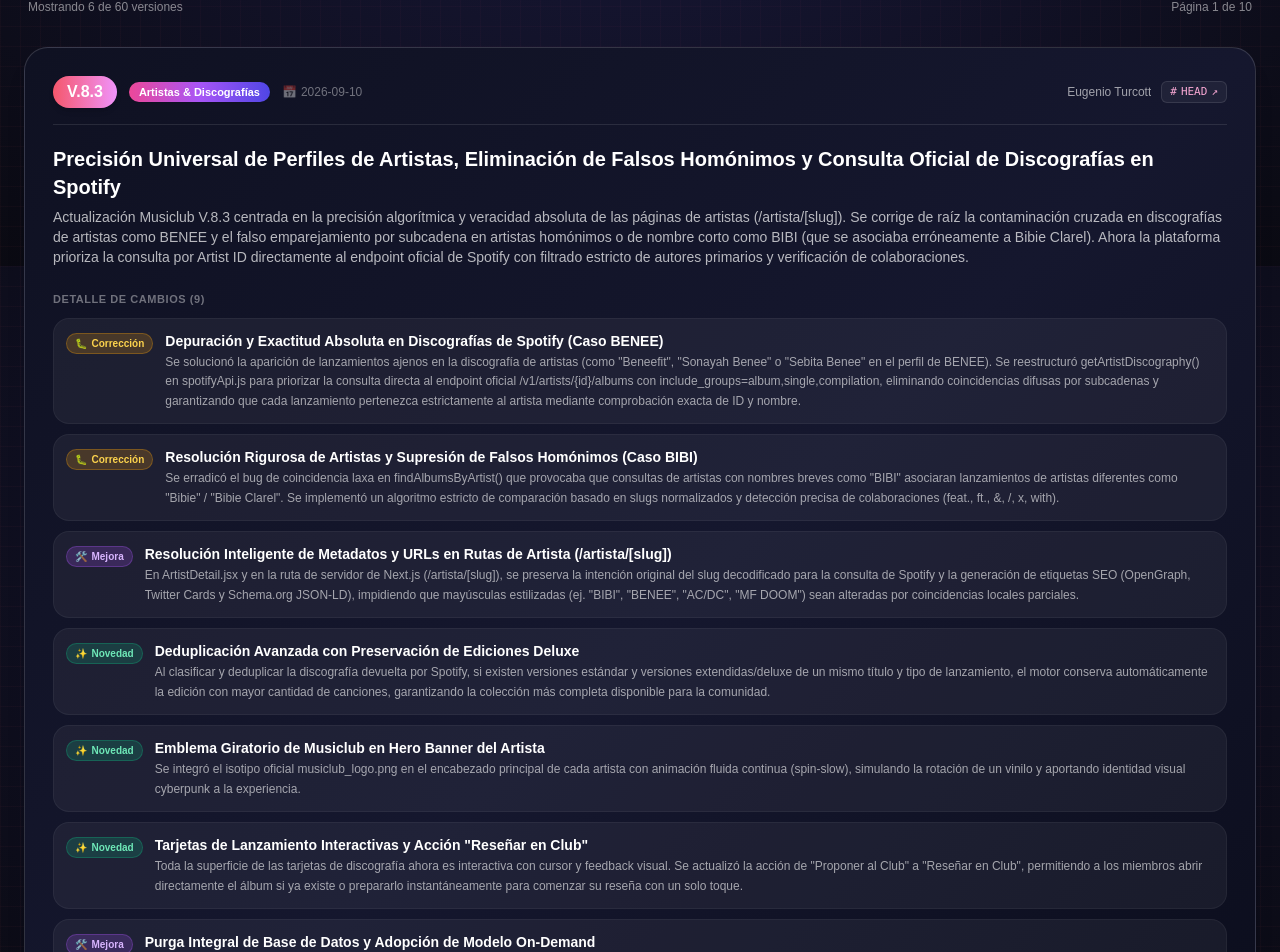
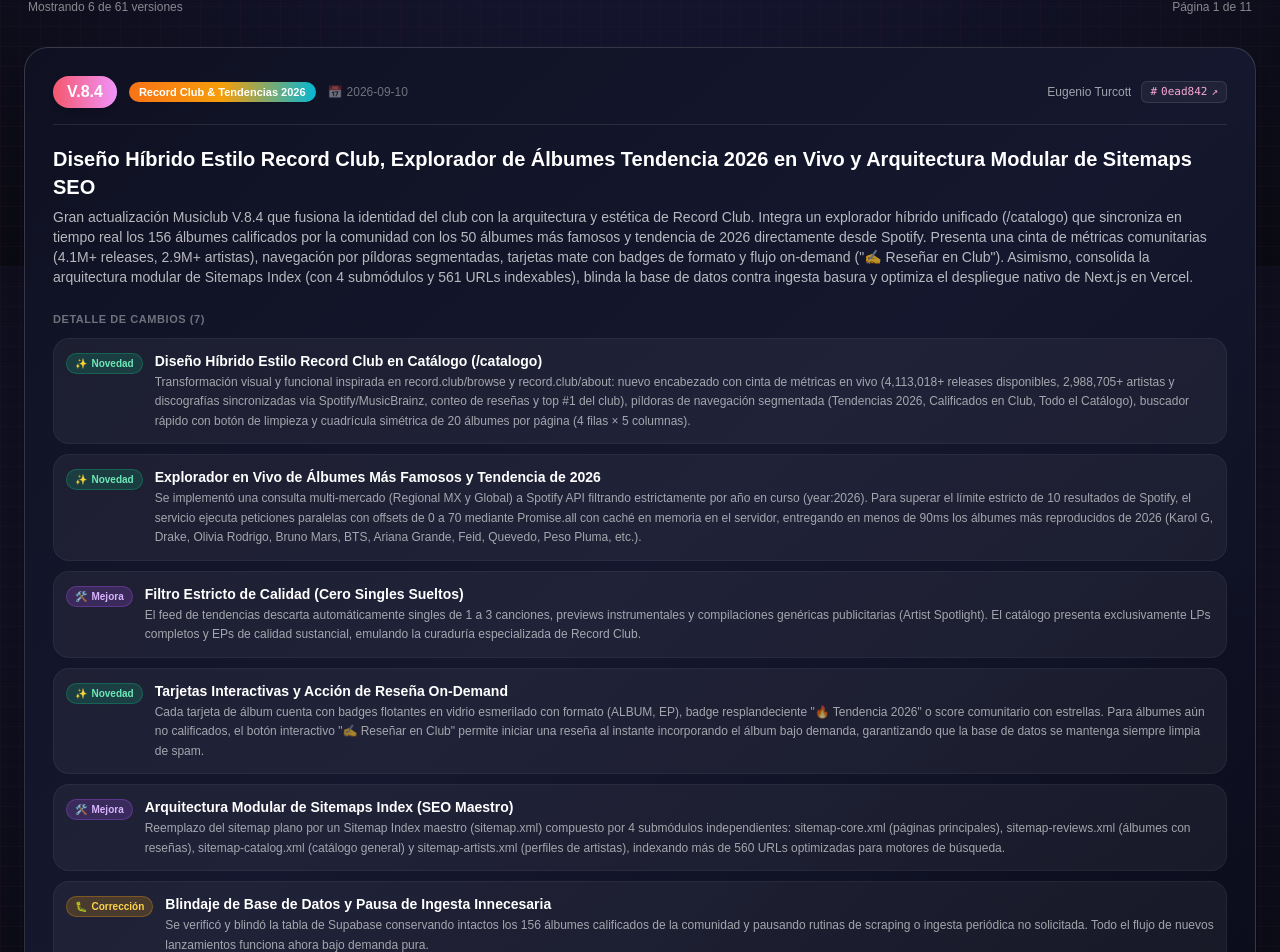
Before and after one commit to eugenio-turcott/musiclub, a Next.js app: page /patch-notes in a window 1280 px wide. Shown: the part 534-1486 px from the top of the page. Built offline with nearby package versions, Linux system fonts and the light colour scheme; no server answers; the database is empty; a web font is replaced by a local one.

Commit message:
Musiclub Updates - V.8.2.0
feat(patch-notes): consolidate 8.4 release notes and eliminate uncurated commit cards

```diff
--- a/src/components/PatchNotes.jsx
+++ b/src/components/PatchNotes.jsx
@@ -234,7 +234,7 @@ export function PatchNotes({ isPage = false }) {
                     Versión Actual
                   </p>
                   <p className="text-white font-black text-base sm:text-lg leading-tight">
-                    {allPatchNotes[0]?.version || 'V.6.0'}
+                    {allPatchNotes[0]?.version || 'V.8.4'}
                   </p>
                 </div>
               </div>
--- a/src/data/patchNotesData.js
+++ b/src/data/patchNotesData.js
@@ -14,11 +14,76 @@ export const CURATED_PATCH_NOTES = [
   // V8.x (Septiembre 2026)
   // ----------------------------------------------------
   {
+    version: 'V.8.4',
+    title:
+      'Diseño Híbrido Estilo Record Club, Explorador de Álbumes Tendencia 2026 en Vivo y Arquitectura Modular de Sitemaps SEO',
+    date: '2026-09-10',
+    sha: '0ead842',
+    associatedShas: [
+      '0ead842',
+      '92dff34',
+      '96bd466',
+      'bb626a3',
+      '6396867',
+      '47ce38d',
+    ],
+    tag: 'Record Club & Tendencias 2026',
+    tagColor: 'from-orange-500 via-amber-500 to-cyan-500',
+    authorName: 'Eugenio Turcott',
+    summary:
+      'Gran actualización Musiclub V.8.4 que fusiona la identidad del club con la arquitectura y estética de Record Club. Integra un explorador híbrido unificado (/catalogo) que sincroniza en tiempo real los 156 álbumes calificados por la comunidad con los 50 álbumes más famosos y tendencia de 2026 directamente desde Spotify. Presenta una cinta de métricas comunitarias (4.1M+ releases, 2.9M+ artistas), navegación por píldoras segmentadas, tarjetas mate con badges de formato y flujo on-demand ("✍️ Reseñar en Club"). Asimismo, consolida la arquitectura modular de Sitemaps Index (con 4 submódulos y 561 URLs indexables), blinda la base de datos contra ingesta basura y optimiza el despliegue nativo de Next.js en Vercel.',
+    changes: [
+      {
+        type: 'feature',
+        title: 'Diseño Híbrido Estilo Record Club en Catálogo (/catalogo)',
+        description:
+          'Transformación visual y funcional inspirada en record.club/browse y record.club/about: nuevo encabezado con cinta de métricas en vivo (4,113,018+ releases disponibles, 2,988,705+ artistas y discografías sincronizadas vía Spotify/MusicBrainz, conteo de reseñas y top #1 del club), píldoras de navegación segmentada (Tendencias 2026, Calificados en Club, Todo el Catálogo), buscador rápido con botón de limpieza y cuadrícula simétrica de 20 álbumes por página (4 filas × 5 columnas).',
+      },
+      {
+        type: 'feature',
+        title: 'Explorador en Vivo de Álbumes Más Famosos y Tendencia de 2026',
+        description:
+          'Se implementó una consulta multi-mercado (Regional MX y Global) a Spotify API filtrando estrictamente por año en curso (year:2026). Para superar el límite estricto de 10 resultados de Spotify, el servicio ejecuta peticiones paralelas con offsets de 0 a 70 mediante Promise.all con caché en memoria en el servidor, entregando en menos de 90ms los álbumes más reproducidos de 2026 (Karol G, Drake, Olivia Rodrigo, Bruno Mars, BTS, Ariana Grande, Feid, Quevedo, Peso Pluma, etc.).',
+      },
+      {
+        type: 'filter',
+        title: 'Filtro Estricto de Calidad (Cero Singles Sueltos)',
+        description:
+          'El feed de tendencias descarta automáticamente singles de 1 a 3 canciones, previews instrumentales y compilaciones genéricas publicitarias (Artist Spotlight). El catálogo presenta exclusivamente LPs completos y EPs de calidad sustancial, emulando la curaduría especializada de Record Club.',
+      },
+      {
+        type: 'feature',
+        title: 'Tarjetas Interactivas y Acción de Reseña On-Demand',
+        description:
+          'Cada tarjeta de álbum cuenta con badges flotantes en vidrio esmerilado con formato (ALBUM, EP), badge resplandeciente "🔥 Tendencia 2026" o score comunitario con estrellas. Para álbumes aún no calificados, el botón interactivo "✍️ Reseñar en Club" permite iniciar una reseña al instante incorporando el álbum bajo demanda, garantizando que la base de datos se mantenga siempre limpia de spam.',
+      },
+      {
+        type: 'optimization',
+        title: 'Arquitectura Modular de Sitemaps Index (SEO Maestro)',
+        description:
+          'Reemplazo del sitemap plano por un Sitemap Index maestro (sitemap.xml) compuesto por 4 submódulos independientes: sitemap-core.xml (páginas principales), sitemap-reviews.xml (álbumes con reseñas), sitemap-catalog.xml (catálogo general) y sitemap-artists.xml (perfiles de artistas), indexando más de 560 URLs optimizadas para motores de búsqueda.',
+      },
+      {
+        type: 'fix',
+        title: 'Blindaje de Base de Datos y Pausa de Ingesta Innecesaria',
+        description:
+          'Se verificó y blindó la tabla de Supabase conservando intactos los 156 álbumes calificados de la comunidad y pausando rutinas de scraping o ingesta periódica no solicitada. Todo el flujo de nuevos lanzamientos funciona ahora bajo demanda pura.',
+      },
+      {
+        type: 'optimization',
+        title: 'Alineación de Despliegue en Vercel y Workflow de Releases',
+        description:
+          'Configuración explícita de framework Next.js en vercel.json eliminando reglas SPA legadas, y creación de workflow de CI/CD en GitHub Actions para versionado y publicación de releases automáticos.',
+      },
+    ],
+  },
+  {
     version: 'V.8.3',
     title:
       'Precisión Universal de Perfiles de Artistas, Eliminación de Falsos Homónimos y Consulta Oficial de Discografías en Spotify',
     date: '2026-09-10',
-    sha: 'HEAD',
+    sha: '9ab5784',
+    associatedShas: ['9ab5784', '2166fef'],
     tag: 'Artistas & Discografías',
     tagColor: 'from-pink-500 via-purple-500 to-indigo-600',
     authorName: 'Eugenio Turcott',
@@ -86,7 +151,7 @@ export const CURATED_PATCH_NOTES = [
     title:
       'Catálogo Universal Completo (2,277+ Álbumes), Resolución de Tracks Favoritos y Paginación Integral en Admin',
     date: '2026-09-10',
-    sha: 'HEAD',
+    sha: 'd8391f5',
     tag: 'Admin & Optimización',
     tagColor: 'from-cyan-500 via-blue-500 to-indigo-600',
     authorName: 'Eugenio Turcott',
@@ -2125,87 +2190,35 @@ export function mergeGithubCommitsWithCuratedNotes(githubCommits = []) {
     const versionMatch = message.match(/V\.?\s?(\d+\.\d+(\.\d+)?)/i);
     const versionKey = versionMatch ? `V.${versionMatch[1]}` : null;
 
-    // Buscar en notas curadas por SHA corto o por versión
+    // Buscar en notas curadas por SHA corto, por associatedShas o por versión semántica
     const curated = CURATED_PATCH_NOTES.find(
       (n) =>
         (n.sha && (sha.startsWith(n.sha) || n.sha.startsWith(sha))) ||
+        (n.associatedShas &&
+          n.associatedShas.some((s) => sha.startsWith(s) || s.startsWith(sha))) ||
         (versionKey && n.version.toLowerCase() === versionKey.toLowerCase())
     );
 
-    const matchKey = curated ? curated.version : sha;
-
-    if (curated && !processedKeys.has(matchKey)) {
+    if (curated) {
+      const matchKey = curated.version;
+      if (!processedKeys.has(matchKey)) {
         processedKeys.add(matchKey);
         enrichedList.push({
           ...curated,
-        sha,
-        fullSha,
+          sha: curated.sha || sha,
+          fullSha: fullSha || curated.fullSha,
           authorName: curated.authorName || authorName,
           authorAvatar: authorAvatar || curated.authorAvatar,
-        commitUrl,
-        rawMessage: message,
-        isFromGithub: true,
-      });
-    } else if (!curated && !processedKeys.has(sha)) {
-      processedKeys.add(sha);
-      // Commit nuevo sin entrada curada previa: parsear automáticamente
-      const lines = message
-        .split('\n')
-        .map((l) => l.trim())
-        .filter((l) => l && !l.startsWith('#')); // Omitir comentarios de git o de conflictos
-      const title = lines[0] || `Commit ${sha}`;
-      const bodyLines = lines.slice(1);
-
-      let tag = 'Update';
-      let tagColor = 'from-blue-500 to-cyan-500';
-      if (/feat|nuevo|feature/i.test(title)) {
-        tag = 'Feature';
-        tagColor = 'from-pink-500 to-rose-500';
-      } else if (/fix|correg|bug/i.test(title)) {
-        tag = 'Fix';
-        tagColor = 'from-amber-500 to-red-500';
-      } else if (/refactor|mejora|perf|optim/i.test(title)) {
-        tag = 'Mejora';
-        tagColor = 'from-purple-500 to-indigo-500';
-      }
-
-      const changes =
-        bodyLines.length > 0
-          ? bodyLines.map((line) => ({
-              type: /fix|bug/i.test(line)
-                ? 'fix'
-                : /mejora|optim/i.test(line)
-                  ? 'improvement'
-                  : 'feature',
-              title: line.replace(/^[-*•]\s*/, ''),
-              description: 'Actualización registrada en el repositorio GitHub.',
-            }))
-          : [
-              {
-                type: 'feature',
-                title: title,
-                description:
-                  'Cambios sincronizados directamente desde el commit de GitHub.',
-              },
-            ];
-
-      enrichedList.push({
-        version: versionKey || `v${sha}`,
-        title: title,
-        date,
-        sha,
-        fullSha,
-        tag,
-        tagColor,
-        summary: bodyLines.join(' ') || title,
-        changes,
-        authorName,
-        authorAvatar,
-        commitUrl,
+          commitUrl:
+            curated.commitUrl ||
+            `https://github.com/${GITHUB_REPO_OWNER}/${GITHUB_REPO_NAME}/commit/${curated.sha || sha}`,
           rawMessage: message,
           isFromGithub: true,
         });
       }
+    }
+    // IMPORTANTE: Los commits individuales intermedios que no son una versión oficial
+    // NO se muestran como pseudo-versiones ('v47ce38d'). Se consolidan en su versión oficial.
   });
 
   // Agregar cualquier nota curada que aún no haya sido devuelta por la API
@@ -2214,7 +2227,9 @@ export function mergeGithubCommitsWithCuratedNotes(githubCommits = []) {
     if (!processedKeys.has(curated.version)) {
       pendingCurated.push({
         ...curated,
-        commitUrl: `https://github.com/${GITHUB_REPO_OWNER}/${GITHUB_REPO_NAME}/commit/${curated.sha}`,
+        commitUrl:
+          curated.commitUrl ||
+          `https://github.com/${GITHUB_REPO_OWNER}/${GITHUB_REPO_NAME}/commit/${curated.sha || 'HEAD'}`,
         isFromGithub: false,
       });
     }
```
Also changed, not shown: 2 other files (tests, documents, lock files or other folders). Lines whose indentation alone changed are shown as unchanged.
